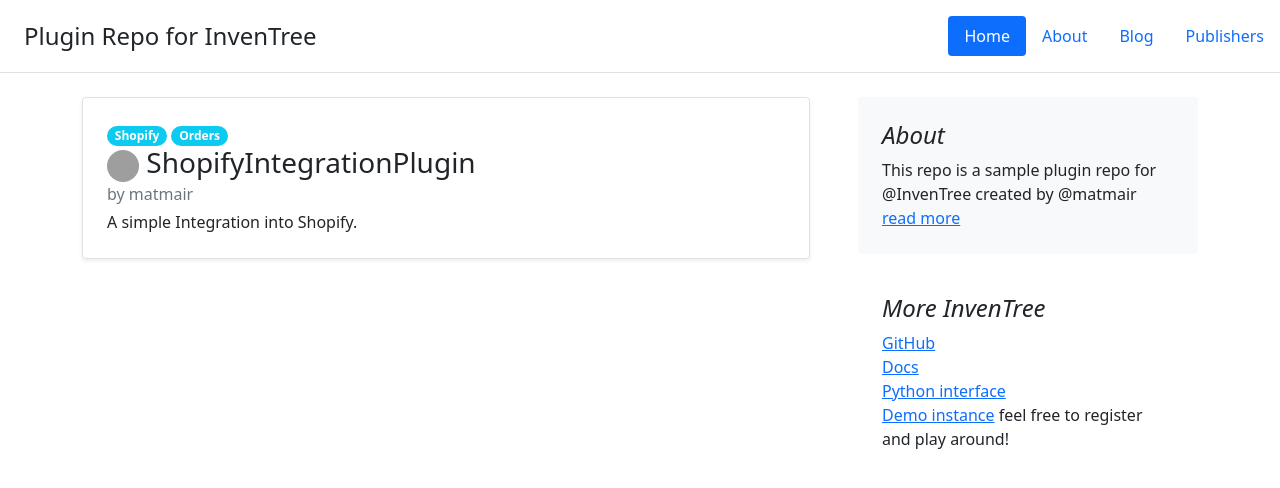
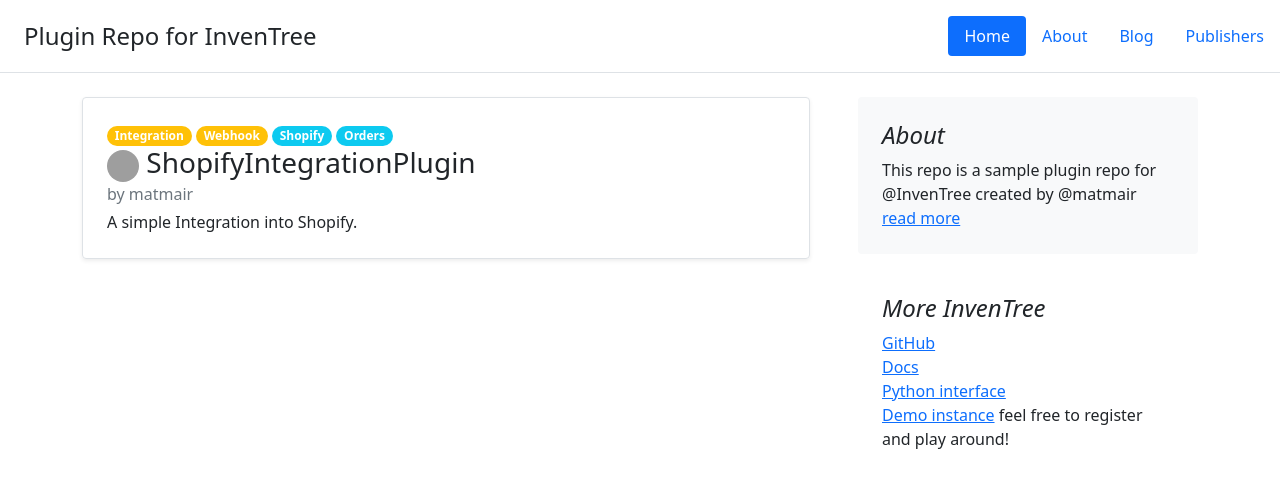
Before and after one commit to invenhost/repo.invenhost.com, a Jekyll site: the page built from docs/index.html, in a window 1280 px wide. Shown: the top 488 px of the page. Built offline with Jekyll 4.4.1, drawn with Linux system fonts in a browser that asks for light colours; grey boxes are pictures that could not be loaded.

Commit message:
add category to card

```diff
--- a/docs/_includes/plugin_card.html
+++ b/docs/_includes/plugin_card.html
@@ -1,12 +1,13 @@
 <div class="row g-0 border rounded overflow-hidden flex-md-row mb-4 shadow-sm h-md-250 position-relative">
         <div class="col p-4 d-flex flex-column position-static">
-          {% if plugin.tags %}
           <div class="d-inline-block">
+            {% for cat in plugin.categories %}
+            <span class="badge rounded-pill bg-warning">{{ cat }}</span>
+            {% endfor %}
             {% for tag in plugin.tags %}
             <span class="badge rounded-pill bg-info">{{ tag }}</span>
             {% endfor %}
           </div>
-          {% endif %}
           <h3 class="mb-0">
             <img src="https://github.com/{{ plugin.publisher }}.png?size=40" alt="mdo" class="rounded-circle" width="32" height="32">
             {{ plugin.name }}
```
